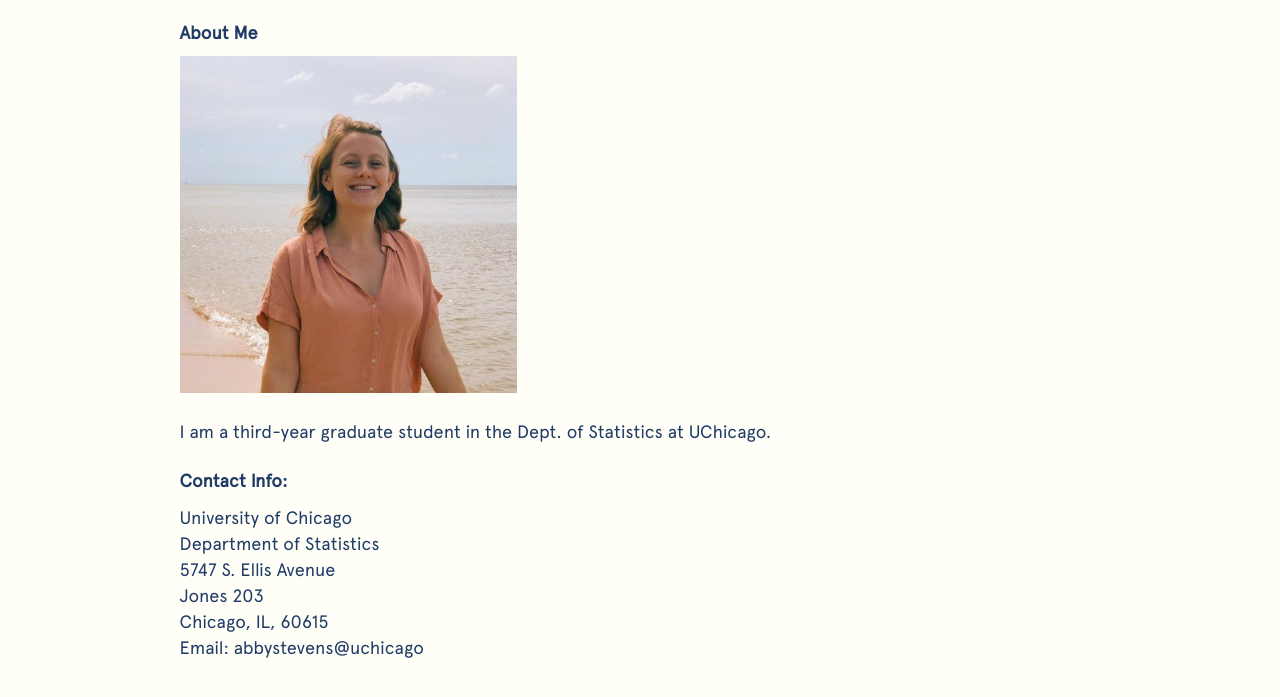
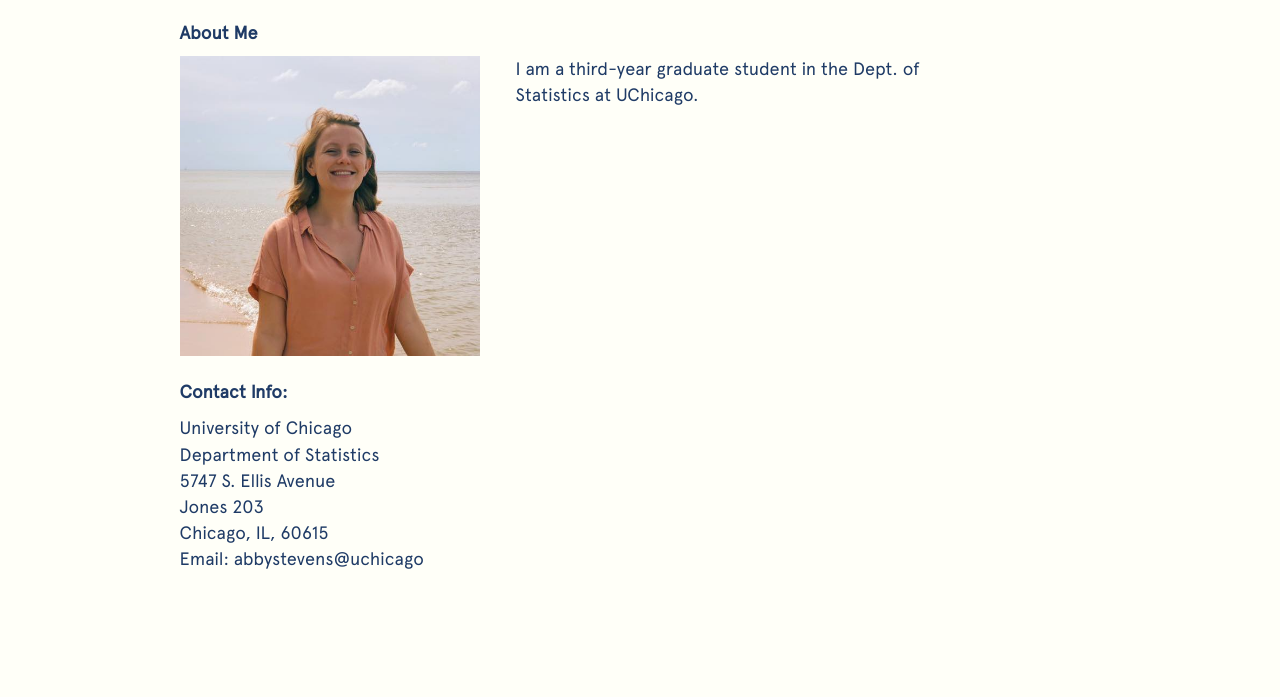
Before and after one commit to michelle-hoang/abby-stevens, a Gatsby site: page / in a window 1280 px wide. Shown: the part 143-840 px from the top of the page. After the commit the page ends 800 px from the top, so only its background shows below. Built offline with nearby package versions, Linux system fonts and the light colour scheme; Gatsby itself is replaced by a stand-in of ours.

Commit message:
updated web layout

```diff
--- a/src/components/about.js
+++ b/src/components/about.js
@@ -7,7 +7,9 @@ export const About = () => {
       <div>
         <h4>About Me</h4>
       </div>
+      <div className="about">
         <div
+          className="pic"
           style={{
             alignSelf: `center`,
             maxWidth: `337px`,
@@ -16,11 +18,14 @@ export const About = () => {
         >
           <Image />
         </div>
+        <div className="info">
           <p>
             I am a third-year graduate student in the Dept. of Statistics at
             UChicago.
           </p>
         </div>
+      </div>
+    </div>
   )
 }
 
--- a/src/components/layout.css
+++ b/src/components/layout.css
@@ -622,8 +622,25 @@ pre tt:before,
 pre tt:after {
   content: "";
 }
+
 @media only screen and (max-width: 480px) {
   html {
     font-size: 100%;
   }
 }
+
+@media only screen and (min-width: 485px) {
+  .about {
+    display: flex;
+    flex-direction: row;
+  }
+
+  .pic {
+    width: 300px;
+  }
+
+  .info {
+    padding-left: 2rem;
+    width: 50%;
+  }
+}
```
Lines whose indentation alone changed are shown as unchanged.
